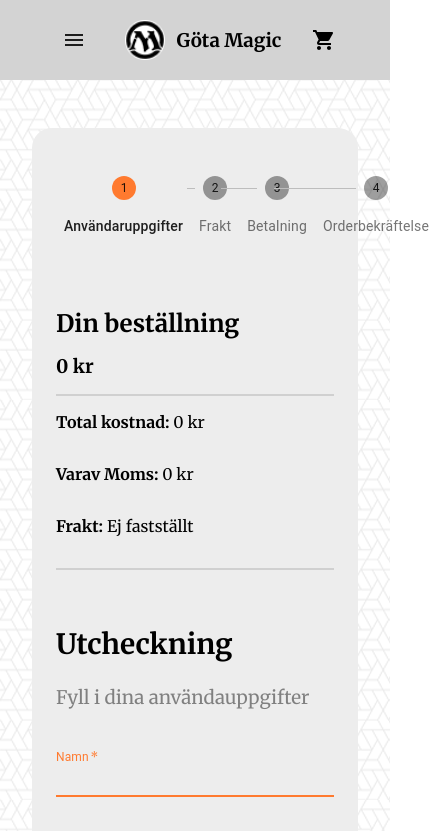
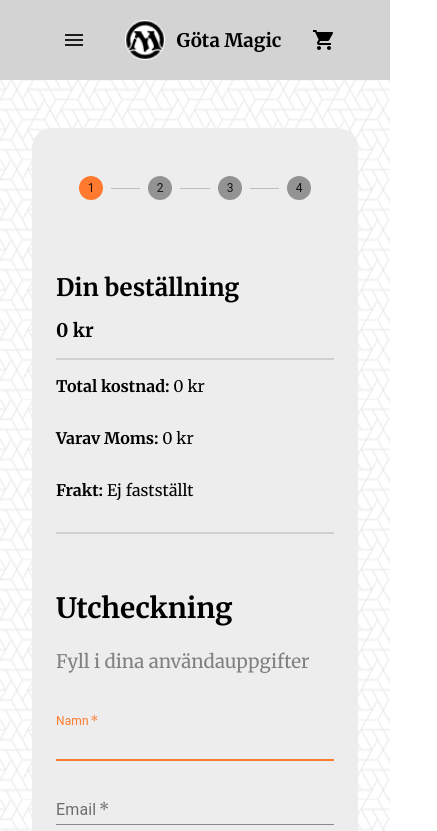
Before and after one commit to TimothyGramnaes/Miniprojekt-Gota-Magic, a React (Create React App) app: page /BreadCrumbs in a window 390 px wide. Shown: the top 831 px of the page, 437 px wide, since content can reach past the window. Built offline with nearby package versions, Linux system fonts and the light colour scheme.

Commit message:
Breadcrumbs phonefix

```diff
--- a/src/Components/BreadCrumbs.tsx
+++ b/src/Components/BreadCrumbs.tsx
@@ -3,6 +3,7 @@ import StepLabel from "@material-ui/core/StepLabel";
 import Step from "@material-ui/core/Step";
 import Stepper from "@material-ui/core/Stepper";
 import Button from "@material-ui/core/Button";
+import Hidden from '@material-ui/core/Hidden';
 import "../main.css";
 import "../css/breadcrumbs.css";
 
@@ -15,6 +16,7 @@ import OrderConfirmation from "./OrderConfirmation";
 import { CSSProperties } from "@material-ui/styles";
 import { useCheckoutContext } from "../Context/CheckoutContext";
 import { useCart } from "../Context/CartContext";
+import { Grid } from "@material-ui/core";
 
 function getSteps() {
   return ["Användaruppgifter", "Frakt", "Betalning", "Orderbekräftelse"];
@@ -68,17 +70,36 @@ function BreadCrumbs() {
     <div className="background">
       <div className="grey-card main-box" style={mainBox}>
         <div className="crumbs-container">
+          <Grid item xs={12} sm={12} style={stepGrid}>
+
+            <Hidden xsDown>
           <Stepper
             style={stepperStyle}
             activeStep={activeStep}
             alternativeLabel
-          >
+            >
             {steps.map((label) => (
               <Step key={label}>
                 <StepLabel>{label}</StepLabel>
               </Step>
             ))}
           </Stepper>
+            </Hidden>
+            <Hidden smUp>
+              <Stepper
+            style={stepperStyle}
+            activeStep={activeStep}
+            alternativeLabel
+            >
+              {steps.map((label) => (
+              <Step key={label}>
+                <StepLabel></StepLabel>
+              </Step>
+            ))}
+          </Stepper>
+
+            </Hidden>
+          </Grid>
           <div className="bread-btn">
             {activeStep === steps.length ? (
               <div>
@@ -137,6 +158,10 @@ const stepperStyle: CSSProperties = {
   display: 'flex',
 };
 
+const stepGrid: CSSProperties = {
+  width: '100%',
+}
+
 const textStyle: CSSProperties = {
   textAlign: 'center'
 }
```
